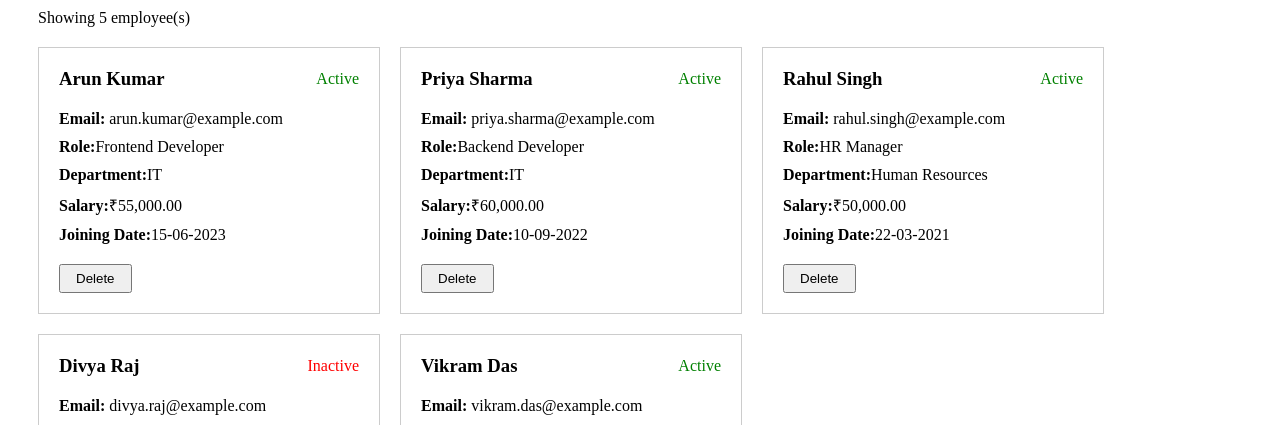
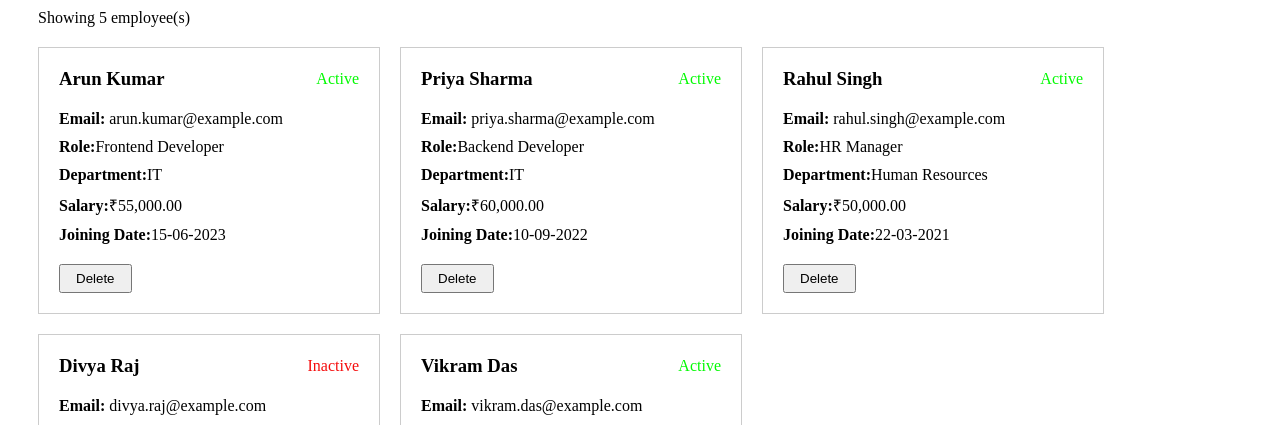
Before and after one commit to SrinathGunaSekar/hr-portal-using-angular, an Angular app: page /employees in a window 1280 px wide. Shown: the part 661-1086 px from the top of the page. Built offline with nearby package versions, Linux system fonts and the light colour scheme.

Commit message:
changed the color

```diff
--- a/src/app/employeecard/employeecard.component.css
+++ b/src/app/employeecard/employeecard.component.css
@@ -12,10 +12,10 @@
   margin: 0;
 }
 .active {
-  color: green;
+  color: rgb(3, 250, 3);
 }
 .inactive {
-  color: red;
+  color: rgb(245, 13, 13);
 }
 .employee-details {
   margin-top: 20px;
```
